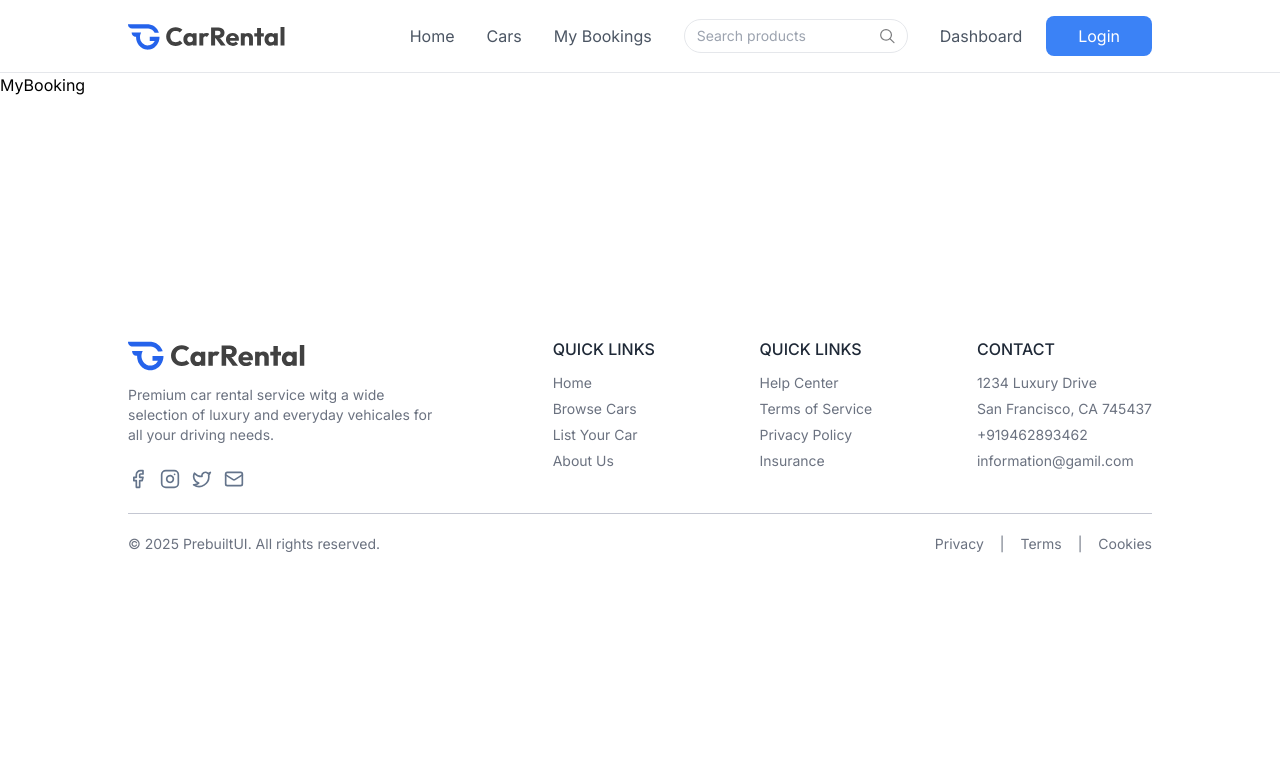
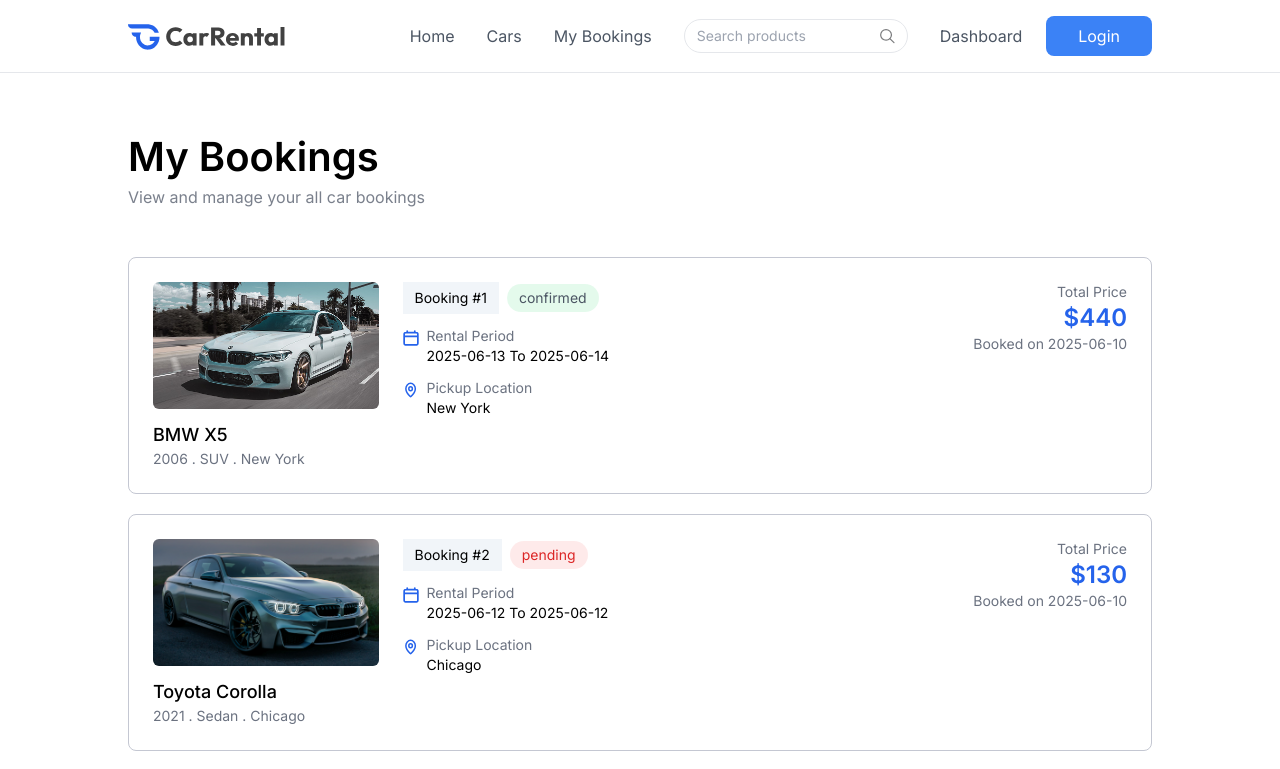
Before and after one commit to Ashish1881/Car-Rental, a React (Vite) app: page /my-bookings in a window 1280 px wide. Shown: the top 769 px of the page. Built offline with nearby package versions, Linux system fonts and the light colour scheme.

Commit message:
"Booking section is compled "

```diff
--- a/src/pages/MyBooking.jsx
+++ b/src/pages/MyBooking.jsx
@@ -1,7 +1,112 @@
-import React from "react";
+import React, { useEffect, useState } from "react";
+import { assets, dummyMyBookingsData } from "../assets/assets";
+import Title from "../components/Title";
 
 function MyBooking() {
-  return <div>MyBooking</div>;
+  const [bookings, setBookings] = useState([]);
+  const currency = import.meta.env.VITE_CURRENCY;
+
+  const fetchMyBookings = async () => {
+    setBookings(dummyMyBookingsData);
+  };
+
+  useEffect(() => {
+    fetchMyBookings();
+  }, []);
+  return (
+    <div className="px-6 md:px-16 lg:px-24 xl:px-32 2xl:px-48 mt-16 text-sm max-w-7xl">
+      <Title
+        title="My Bookings"
+        subTitle="View and manage your all car bookings"
+        align="left"
+      />
+
+      <div>
+        {bookings.map((booking, index) => (
+          <div
+            key={bookings._id}
+            className="grid grid-cols-1 md:grid-cols-4 gap-6 p-6 border border-[#c4c7d2] rounded-lg mt-5 first:mt-12"
+          >
+            {/* car image and inforamtion */}
+            <div className="md:col-span-1">
+              <div className="rounded-md overflow-hidden mb-3">
+                <img
+                  src={booking.car.image}
+                  alt=""
+                  className="w-full h-auto aspect-video object-cover"
+                />
+              </div>
+              <p className="text-lg font-medium mt-2">
+                {booking.car.brand} {booking.car.model}
+              </p>
+              <p className="text-gray-500">
+                {booking.car.year} . {booking.car.category} .{" "}
+                {booking.car.location}
+              </p>
+            </div>
+
+            {/* Booking info */}
+
+            <div className="md:col-span-2">
+              <div className="flex items-center gap-2">
+                <p className="px-3 py-1.5 bg-[#f1f5f9] rounded;">
+                  Booking #{index + 1}
+                </p>
+                <p
+                  className={`px-3 py-1 text-sm rounded-full ${
+                    booking.status === "confirmed"
+                      ? "bg-green-400/15 text-gray-600"
+                      : "bg-red-400/15 text-red-600"
+                  }`}
+                >
+                  {booking.status}
+                </p>
+              </div>
+
+              <div className="flex items-start gap-2 mt-3">
+                <img
+                  src={assets.calendar_icon_colored}
+                  alt=""
+                  className="w-4 h-4 mt-1"
+                />
+                <div className="">
+                  <p className="text-gray-500">Rental Period</p>
+                  <p>
+                    {booking.pickupDate.split("T")[0]} To{" "}
+                    {booking.returnDate.split("T")[0]}
+                  </p>
+                </div>
+              </div>
+
+              <div className="flex items-start gap-2 mt-3">
+                <img
+                  src={assets.location_icon_colored}
+                  alt=""
+                  className="w-4 h-4 mt-1"
+                />
+                <div className="">
+                  <p className="text-gray-500">Pickup Location</p>
+                  <p>{booking.car.location}</p>
+                </div>
+              </div>
+            </div>
+
+            {/* price */}
+            <div className="md:col-span-1 flex flex-col justify-between gap-6">
+              <div className="text-sm text-gray-500 text-right">
+                <p>Total Price</p>
+                <h1 className="text-2xl font-semibold text-[#2563eb]">
+                  {currency}
+                  {booking.price}
+                </h1>
+                <p>Booked on {booking.createdAt.split("T")[0]}</p>
+              </div>
+            </div>
+          </div>
+        ))}
+      </div>
+    </div>
+  );
 }
 
 export default MyBooking;
```
